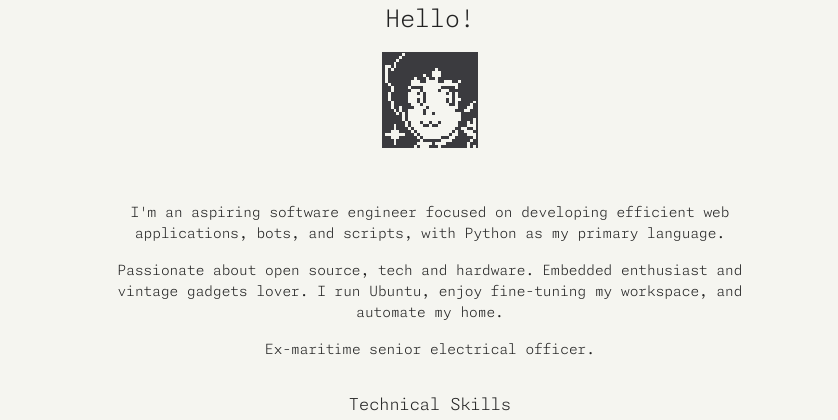
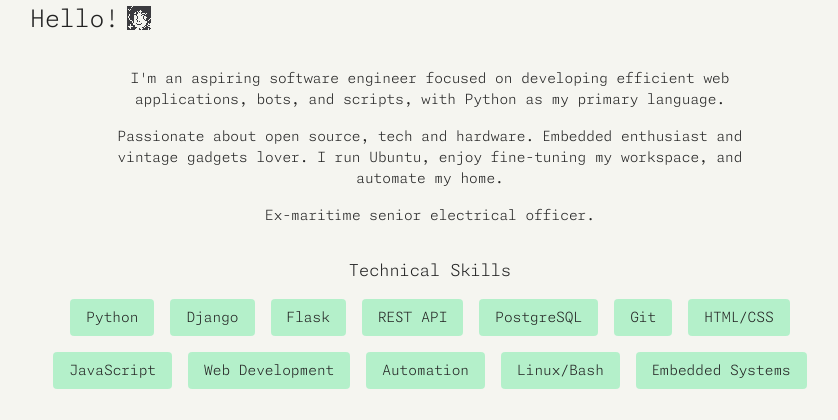
Before and after one commit to pflaumax/personal_website, a Django app: page / in a window 1280 px wide. Shown: the part 185-605 px from the top of the page, without its empty margins (210-1048 px from the left). Run offline with Django 5.2, Linux system fonts and the light colour scheme; parts of the project's set-up code (start-up, migrations or seed data) failed here and were passed over.

Commit message:
Home avatar margin

```diff
--- a/website_app/static/website_app/css/style.css
+++ b/website_app/static/website_app/css/style.css
@@ -177,18 +177,15 @@ a:hover {
 
 .profile-header {
   display: flex;
-  flex-direction: column;
+  flex-direction: row;
   align-items: center;
+  gap: var(--spacing-half);
   margin-bottom: var(--spacing-double);
 }
 
-.avatar-container {
-  margin-bottom: var(--spacing-unit);
-}
-
 .pixel-avatar {
-  width: 96px;
-  height: 96px;
+  width: 24px;
+  height: 24px;
   image-rendering: pixelated;
   image-rendering: -moz-crisp-edges;
   image-rendering: crisp-edges;
@@ -196,7 +193,7 @@ a:hover {
 
 .greeting {
   font-size: 1.5rem;
-  margin-bottom: var(--spacing-unit);
+  margin-bottom: 0;
 }
 
 .bio-content {
--- a/website_app/templates/website_app/home.html
+++ b/website_app/templates/website_app/home.html
@@ -8,9 +8,7 @@
 
     <div class="profile-header">
       <p class="greeting">Hello!</p>
-      <div class="avatar-container">
         <img src="{% static 'website_app/images/avatar.png' %}" alt="Avatar" class="pixel-avatar">
-      </div>
     </div>
 
     <div class="bio-content">
```
